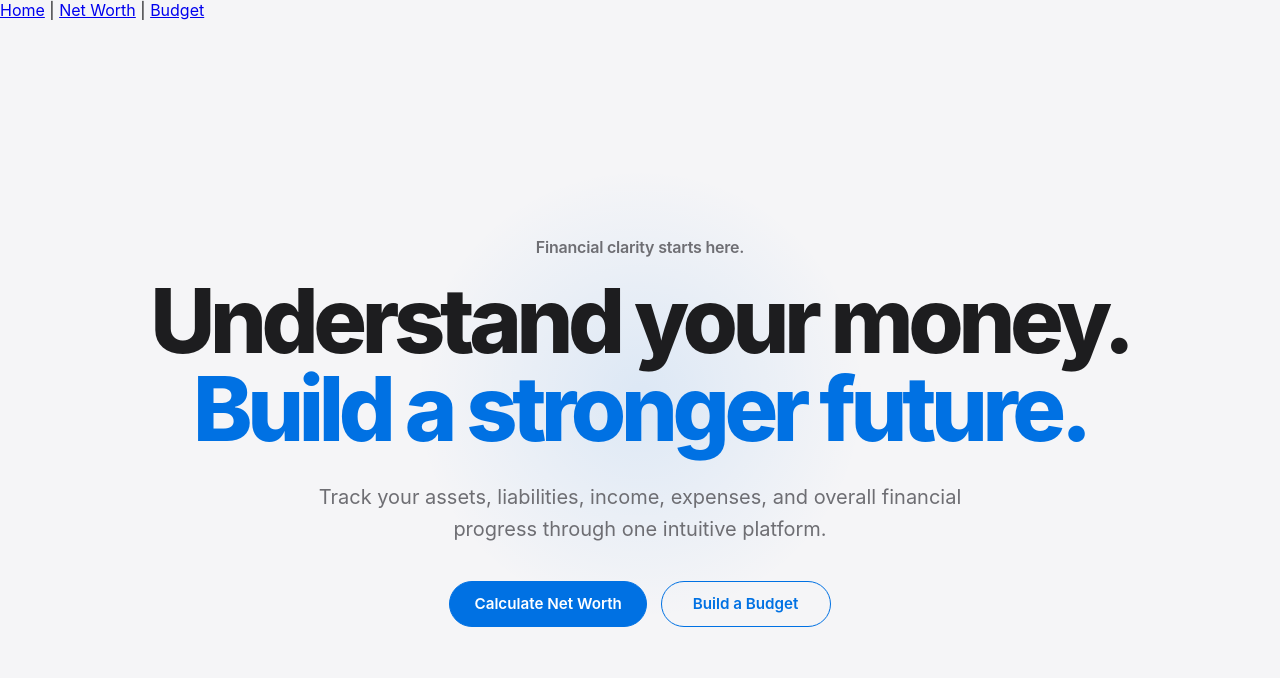
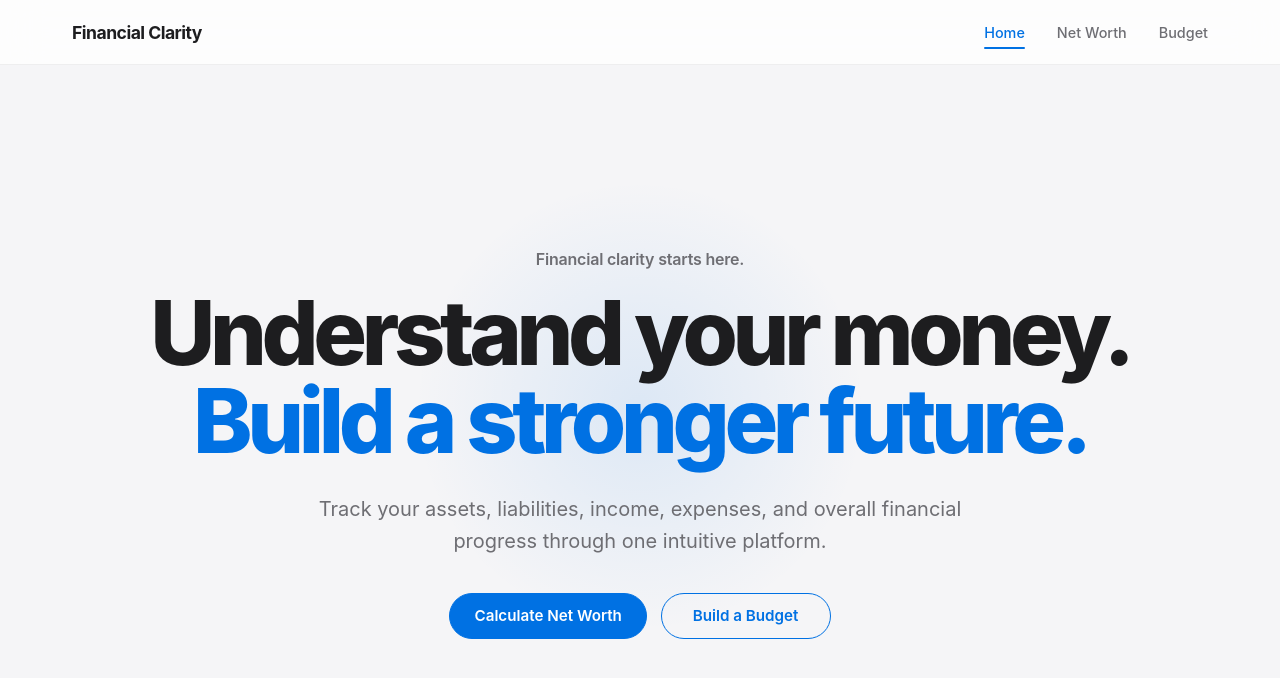
Before and after one commit to fejide/net-worth-calculator, a React (Vite) app: page / in a window 1280 px wide. Shown: the top 678 px of the page. Built offline with nearby package versions, Linux system fonts and the light colour scheme.

Commit message:
feat: style navigation bar.
Signed-off-by: Joshua Brown <97815918+fejide@users.noreply.github.com>

```diff
--- a/src/components/Navbar.tsx
+++ b/src/components/Navbar.tsx
@@ -1,13 +1,21 @@
-import { Link } from "react-router-dom";
+import { NavLink } from "react-router-dom";
 
 function Navbar() {
-  return (
-    <nav>
-      <Link to="/">Home</Link> |{" "}
-      <Link to="/net-worth">Net Worth</Link> |{" "}
-      <Link to="/budget">Budget</Link>
-    </nav>
-  );
+    return (
+        <header className="site-header">
+            <nav className="navbar" aria-label="Primary navigation">
+                <NavLink to="/" className="brand">
+                    Financial Clarity
+                </NavLink>
+
+                <div className="nav-links">
+                    <NavLink to="/">Home</NavLink>
+                    <NavLink to="/net-worth">Net Worth</NavLink>
+                    <NavLink to="/budget">Budget</NavLink>
+                </div>
+            </nav>
+        </header>
+    );
 }
 
 export default Navbar;
--- a/src/index.css
+++ b/src/index.css
@@ -194,3 +194,118 @@ p {
     max-width: 280px;
   }
 }
+
+/* =========================================================
+   NAVIGATION
+========================================================= */
+
+.site-header {
+  width: 100%;
+
+  position: fixed;
+  top: 0;
+  left: 0;
+  z-index: 1000;
+
+  background-color: rgba(255, 255, 255, 0.78);
+
+  -webkit-backdrop-filter: blur(20px);
+  backdrop-filter: blur(20px);
+
+  border-bottom: 1px solid rgba(0, 0, 0, 0.06);
+}
+
+.navbar {
+  width: 100%;
+  max-width: 1200px;
+  min-height: 64px;
+
+  margin: 0 auto;
+  padding: 0 32px;
+
+  display: flex;
+  align-items: center;
+  justify-content: space-between;
+}
+
+.brand {
+  color: #1d1d1f;
+
+  font-size: 1.1rem;
+  font-weight: 750;
+  letter-spacing: -0.03em;
+  text-decoration: none;
+}
+
+.nav-links {
+  display: flex;
+  align-items: center;
+  gap: 2rem;
+}
+
+.nav-links a {
+  position: relative;
+
+  color: #6e6e73;
+
+  font-size: 0.9rem;
+  font-weight: 500;
+  text-decoration: none;
+
+  transition: color 0.2s ease;
+}
+
+.nav-links a:hover,
+.nav-links a.active {
+  color: #0071e3;
+}
+
+.nav-links a::after {
+  content: "";
+
+  width: 0;
+  height: 2px;
+
+  position: absolute;
+  left: 0;
+  bottom: -8px;
+
+  background-color: #0071e3;
+  border-radius: 999px;
+
+  transition: width 0.2s ease;
+}
+
+.nav-links a.active::after {
+  width: 100%;
+}
+
+
+/* Account for the fixed navigation */
+
+main {
+  padding-top: 64px;
+}
+
+
+/* =========================================================
+   NAVIGATION — MOBILE
+========================================================= */
+
+@media (max-width: 600px) {
+  .navbar {
+    padding: 0 20px;
+  }
+
+  .brand {
+    font-size: 1rem;
+  }
+
+  .nav-links {
+    gap: 1rem;
+  }
+
+  .nav-links a {
+    font-size: 0.82rem;
+  }
+}
```
